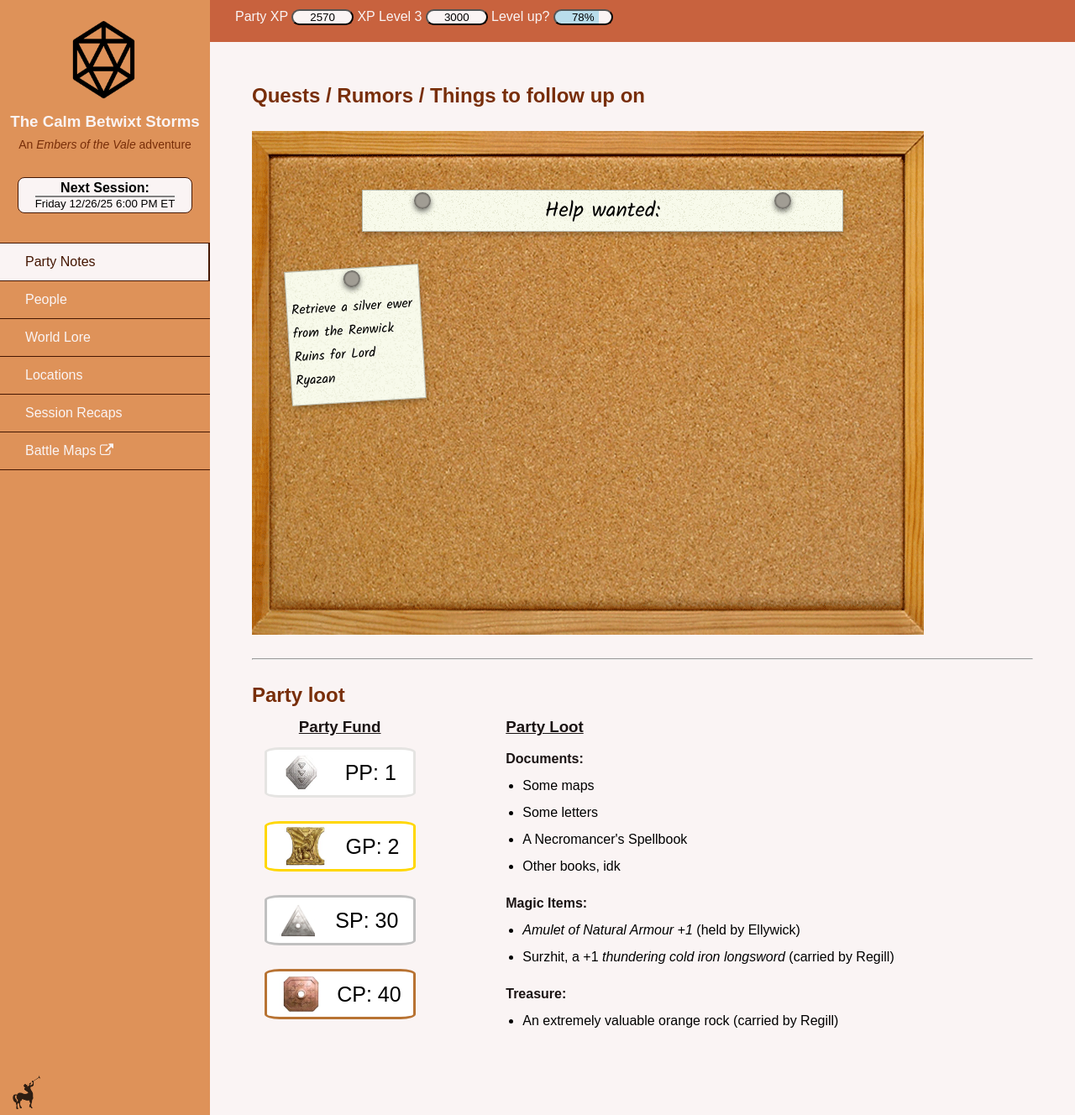
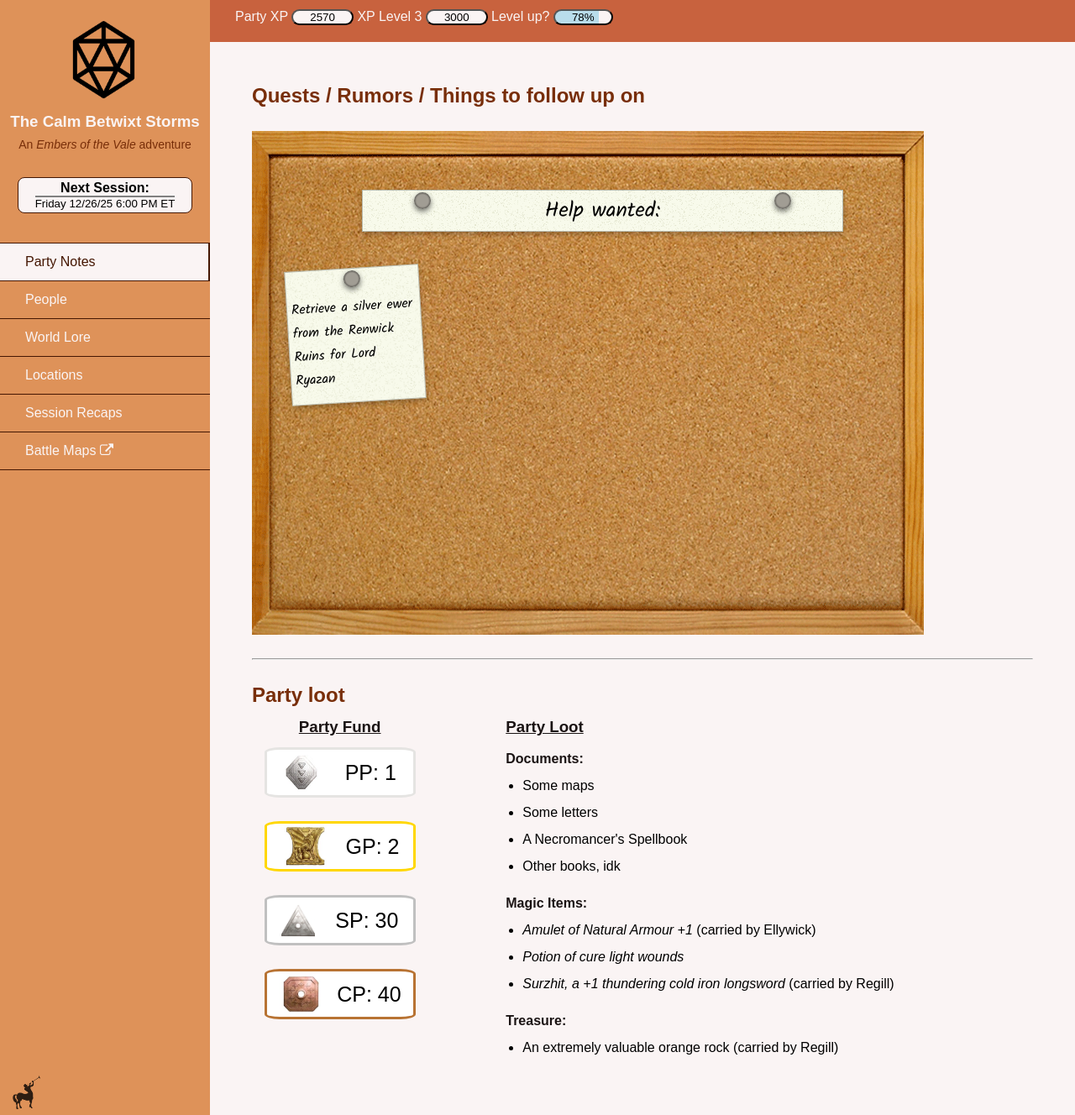
Before and after one commit to lambdr/calm_betwixt_storms, a Jekyll site: the page built from index.md, in a window 1280 px wide and 1328 px high. Shown: the whole window at 84% size. Built offline with Jekyll 4.4.1, drawn with Linux system fonts in a browser that asks for light colours.

Commit message:
move relevant variables to _config.yml and _data/party_info.yml

```diff
--- a/_config.yml
+++ b/_config.yml
@@ -15,8 +15,13 @@ title: The Calm Betwixt Storms
 description: An Embers of the Vale Adventure
 baseurl: "/calm_betwixt_storms" # the subpath of your site, e.g. /blog
 url: "https://lambdr.github.io" # the base hostname & protocol for your site, e.g. http://example.com
+markdown: kramdown
 
-markdown: kramdown
+# XP Tracking
+current_level: 2
+last_xp: 1000
+need_xp: 3000
+current_month: Yonolar
 
 include:
   - _pages
@@ -28,9 +33,6 @@ collections:
   party:
     output: true
     permalink: /characters/party/:name/
-  npcs:
-    output: true
-    permalink: /characters/npcs/:name/
 
 defaults:
   - scope:
--- a/_includes/ribbon.html
+++ b/_includes/ribbon.html
@@ -1,21 +1,26 @@
 <div class="top_navbar">
-  {% assign current_xp = 2570 %}
-  {% assign last_xp = 1000 %}
-  {% assign need_xp = 3000 %}
+  <!-- XP Calculations -->
+  {% assign current_xp = 0 %}
+  {% for recap in site.recaps %}
+    {% assign recap_xp = recap.xp | default: 0 %}
+    {% assign current_xp = current_xp | plus: recap_xp %}
+  {% endfor %}
 
-  {% assign gained = current_xp | minus: last_xp %}
-  {% assign total = need_xp | minus: last_xp %}
+
+  {% assign gained = {{current_xp}} | minus: {{site.last_xp}} %}
+  {% assign total = {{site.need_xp}} | minus: {{site.last_xp}} %}
   {% assign percentage = gained | times: 100 | divided_by: total %}
 
+  <!-- Buttons -->
   <p>
     Party XP
     <button>
       {{ current_xp }}
     </button>
 
-    XP Level 3
+    XP Level {{ site.current_level | plus: 1 }}
     <button>
-      {{ need_xp }}
+      {{ site.need_xp }}
     </button>
 
     Level up?
--- a/index.md
+++ b/index.md
@@ -2,6 +2,9 @@
 layout: default
 title: Home
 ---
+
+{% assign info = site.data.party_info %}
+
 <div class="party_page">
 <h2> Quests / Rumors / Things to follow up on </h2>
 <br>
@@ -11,10 +14,12 @@ title: Home
 	    <div class='helptext'>Help wanted: </div>
 	    <div class='pin'></div>
     </a>
-    <a class="note sticky">
-        <div class='pin'></div>
-        <div class='jobtext'> Retrieve a silver ewer from the Renwick Ruins for Lord Ryazan</div>
-    </a>
+    {% for quest in info.quests %}
+        <a class="note sticky">
+            <div class='pin'></div>
+            <div class='jobtext'>{{quest.description}}</div>
+        </a>
+    {% endfor %}
 </div>
 <br><hr><br>
 <h2>Party loot </h2>
@@ -50,19 +55,21 @@ title: Home
         <h3>Party Loot</h3>
         <h4>Documents:</h4>
         <ul class="loot-list">
-            <li>Some maps</li>
-            <li>Some letters</li>
-            <li>A Necromancer's Spellbook</li>
-            <li>Other books, idk</li>
+            {% for doc in info.documents %}
+                <li>{{ doc.name }} {% if doc.held %} (carried by {{ doc.held }}){% endif %}</li>
+            {% endfor %}
         </ul>
         <h4>Magic Items:</h4>
         <ul>
-            <li><em>Amulet of Natural Armour +1</em> (held by Ellywick)</li>
-            <li>Surzhit, a +1 <em>thundering cold iron longsword</em> (carried by Regill)</li>
+            {% for item in info.magic_items %}
+                <li><em>{{ item.name }} </em>{% if item.held %} (carried by {{ item.held }}){% endif %}</li>
+            {% endfor %}
         </ul>
         <h4>Treasure:</h4>
         <ul>
-            <li>An extremely valuable orange rock (carried by Regill)</li>
+            {% for item in info.treasure %}
+                <li>{{ item.name }} {% if item.held %} (carried by {{ item.held }}){% endif %}</li>
+            {% endfor %}
         </ul>
     </div>
 </div>
--- a/to_do.txt
+++ b/to_do.txt
@@ -1,7 +1,7 @@
 
-[] Move Sidebar session values and ribbon XP values to config.yml
+[X] Move Sidebar session values and ribbon XP values to config.yml
 [] Auto-calculate current month
-[] Calculate XP from recaps
+[X] Calculate XP from recaps
 [] Add spacing event in calendar for multi-day events
 [X] Trim white from cork board
 [] Colour check!
```
Also changed, not shown: other parts of index.md (+4 -4 lines), _data/party_info.yml (added, +20 -0 lines), _pages/recaps.md (+1 -2 lines).
